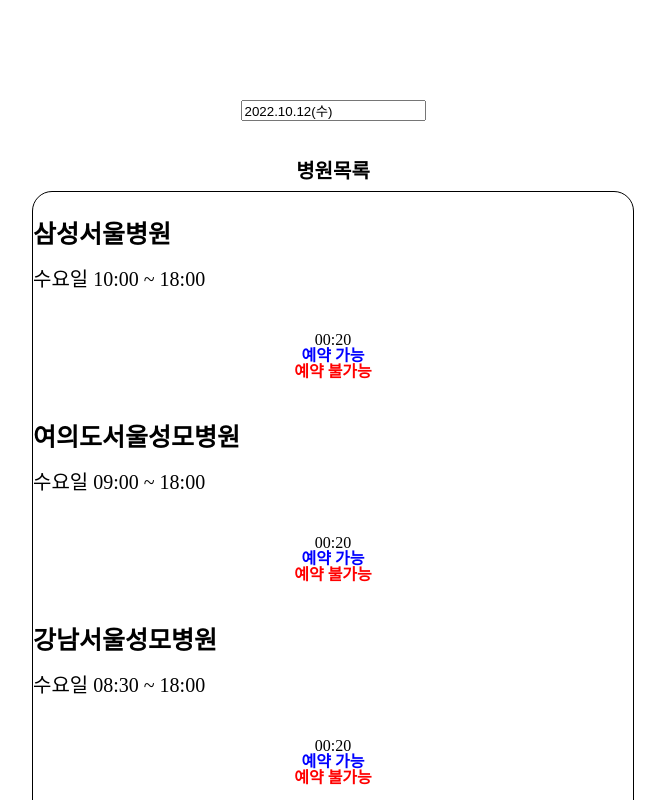
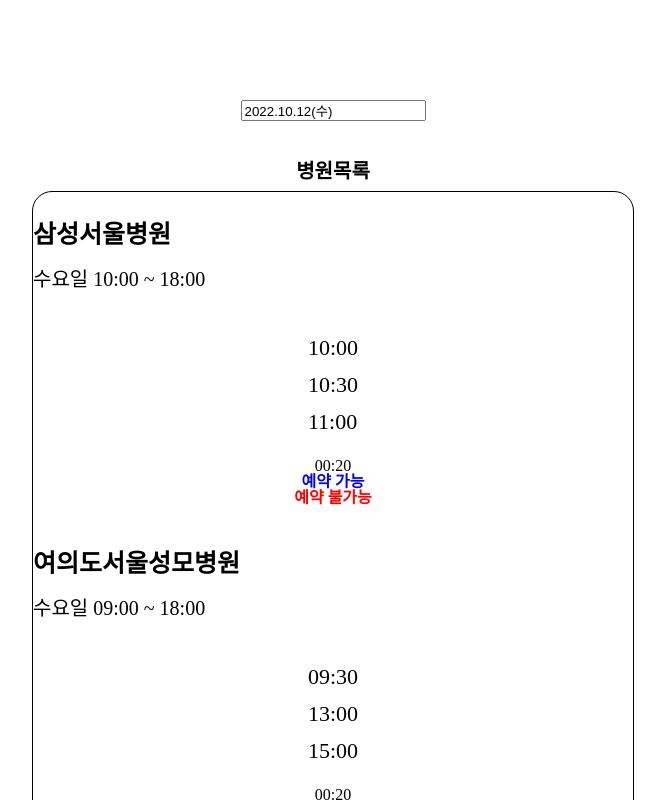
Before and after one commit to Roxy100/hospital-reservation-system, a React (Create React App) app: page /schedule in a window 1280 px wide. Shown: the top 800 px of the page, without its empty margins (317-982 px from the left). Built offline with nearby package versions, Linux system fonts and the light colour scheme.

Commit message:
Fix: 예약가능 목록 페이지 UI 출력 완료 및 예약등록 페이지 UI 출력 선택값 에러 상황 발생 (#5)
Fix: 예약가능 목록 페이지 UI 출력 완료 및 예약등록 페이지 UI 출력 선택값 에러 상황 발생

```diff
--- a/public/datas/schedulelist.json
+++ b/public/datas/schedulelist.json
@@ -7,15 +7,15 @@
       "reservationHours": [
         {
           "hourId": 1,
-          "Hour": "10:00"
+          "hour": "10:00"
         },
         {
           "hourId": 2,
-          "Hour": "10:30"
+          "hour": "10:30"
         },
         {
           "hourId": 3,
-          "Hour": "11:00"
+          "hour": "11:00"
         }
       ]
     },
@@ -26,15 +26,15 @@
       "reservationHours": [
         {
           "hourId": 1,
-          "Hour": "09:30"
+          "hour": "09:30"
         },
         {
           "hourId": 2,
-          "Hour": "13:00"
+          "hour": "13:00"
         },
         {
           "hourId": 3,
-          "Hour": "15:00"
+          "hour": "15:00"
         }
       ]
     },
@@ -45,15 +45,15 @@
       "reservationHours": [
         {
           "hourId": 1,
-          "Hour": "10:00"
+          "hour": "10:00"
         },
         {
           "hourId": 2,
-          "Hour": "12:30"
+          "hour": "12:30"
         },
         {
           "hourId": 3,
-          "Hour": "13:00"
+          "hour": "13:00"
         }
       ]
     },
@@ -64,15 +64,15 @@
       "reservationHours": [
         {
           "hourId": 1,
-          "Hour": "09:30"
+          "hour": "09:30"
         },
         {
           "hourId": 2,
-          "Hour": "14:30"
+          "hour": "14:30"
         },
         {
           "hourId": 3,
-          "Hour": "15:30"
+          "hour": "15:30"
         }
       ]
     },
@@ -83,15 +83,15 @@
       "reservationHours": [
         {
           "hourId": 1,
-          "Hour": "10:00"
+          "hour": "10:00"
         },
         {
           "hourId": 2,
-          "Hour": "15:30"
+          "hour": "15:30"
         },
         {
           "hourId": 3,
-          "Hour": "17:00"
+          "hour": "17:00"
         }
       ]
     }
--- a/src/Components/ScheduleList.js
+++ b/src/Components/ScheduleList.js
@@ -36,13 +36,12 @@
                   </li>
                   <li className="reservation_container">
                     <ul className="reservation_hours">
-                      {console.log('확인', scheduleList.reservationHours)}
-                      {scheduleList.reservationHours &&
-                        scheduleList.reservationHours.map(
+                      {schedule.reservationHours &&
+                        schedule.reservationHours.map(
                           (reservationHour, index) => {
                             return (
                               <li key={reservationHour.hourId}>
-                                <span>{reservationHour.Hour}</span>
+                                <span>{reservationHour.hour}</span>
                               </li>
                             );
                           }
--- a/src/Pages/Register.js
+++ b/src/Pages/Register.js
@@ -3,16 +3,22 @@
 
 const Register = () => {
   const [hospitalList, setHospitalList] = useState([]);
-  // const [reservationHoursList, setReservationHoursList] = useState([]);
+  const [hospital, setHospital] = useState({});
 
   useEffect(() => {
     fetch('/datas/registerhospital.json')
       .then(res => res.json())
       .then(res => {
         setHospitalList(res.data);
-        // setReservationHoursList(res.data.reservationHours);
       });
   }, []);
+
+  const handleDropHospital = e => {
+    const { value } = e.target;
+    setHospital(
+      hospitalList.find(hospital => hospital.hostpitalName === value)
+    );
+  };
 
   return (
     <StyledRegister>
@@ -34,7 +40,10 @@
             <div className="hospital_container box">
               <div className="hospital_title box_title">병원이름</div>
               <div className="hospital_dropdown_container box_content_container">
-                <select className="hospital_dropdown_select box_content">
+                <select
+                  className="hospital_dropdown_select box_content"
+                  onChange={handleDropHospital}
+                >
                   {hospitalList &&
                     hospitalList.map((hospital, index) => {
                       return (
@@ -50,16 +59,14 @@
               <div className="reservation_time_title box_title">예약시간</div>
               <div className="reservation_time_dropdown_container box_content_container">
                 <select className="reservation_time_dropdown_select box_content">
-                  {hospitalList.reservationHours &&
-                    hospitalList.reservationHours.map(
-                      (reservationHour, index) => {
-                        return (
-                          <option key={reservationHour.hourId}>
-                            {reservationHour.firstHour}
-                          </option>
-                        );
-                      }
-                    )}
+                  {hospital.reservationHours &&
+                    hospital.reservationHours.map((reservationHour, index) => {
+                      return (
+                        <option key={reservationHour.hourId}>
+                          {reservationHour.hour}
+                        </option>
+                      );
+                    })}
                 </select>
               </div>
             </div>
```
Also changed, not shown: public/datas/registerhospital.json (+16 -16 lines).
